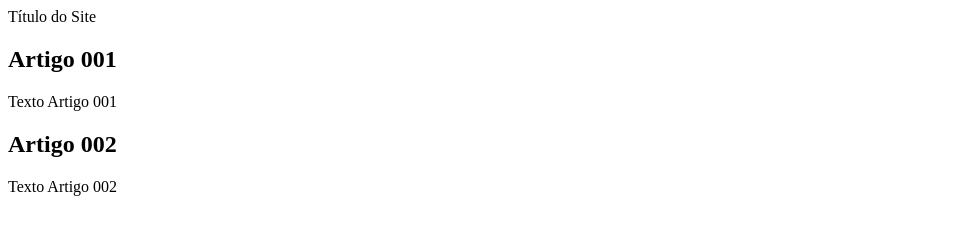
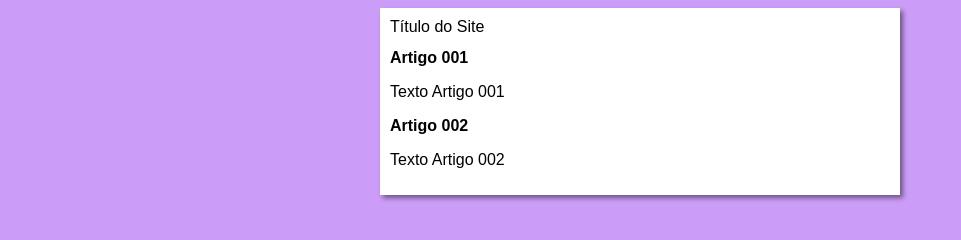
Before and after one commit to JaderMartins/projeto-site, a plain HTML site: page index.html in a window 1280 px wide. Shown: the whole page, without its empty margins (0-961 px from the left). Drawn offline with Linux system fonts and the light colour scheme.

Commit message:
iniciei o design

```diff
--- /dev/null
+++ b/estilos/style.css
@@ -0,0 +1,16 @@
+*{
+    font-family: Arial, Helvetica, sans-serif;
+    font-size: 16px;
+}
+
+body {
+    background-color: rgb(204, 157, 248);
+}
+
+main {
+    background-color: white;
+    width: 500px;
+    margin: auto;
+    padding: 10px;
+    box-shadow: 3px 3px 5px rgba(0, 0, 0, 0.473);
+}
--- a/index.html
+++ b/index.html
@@ -5,6 +5,7 @@
     <meta http-equiv="X-UA-Compatible" content="IE=edge">
     <meta name="viewport" content="width=device-width, initial-scale=1.0">
     <title>Título do Site</title>
+    <link rel="stylesheet" href="estilos/style.css">
 </head>
 <body>
     <main>
```
